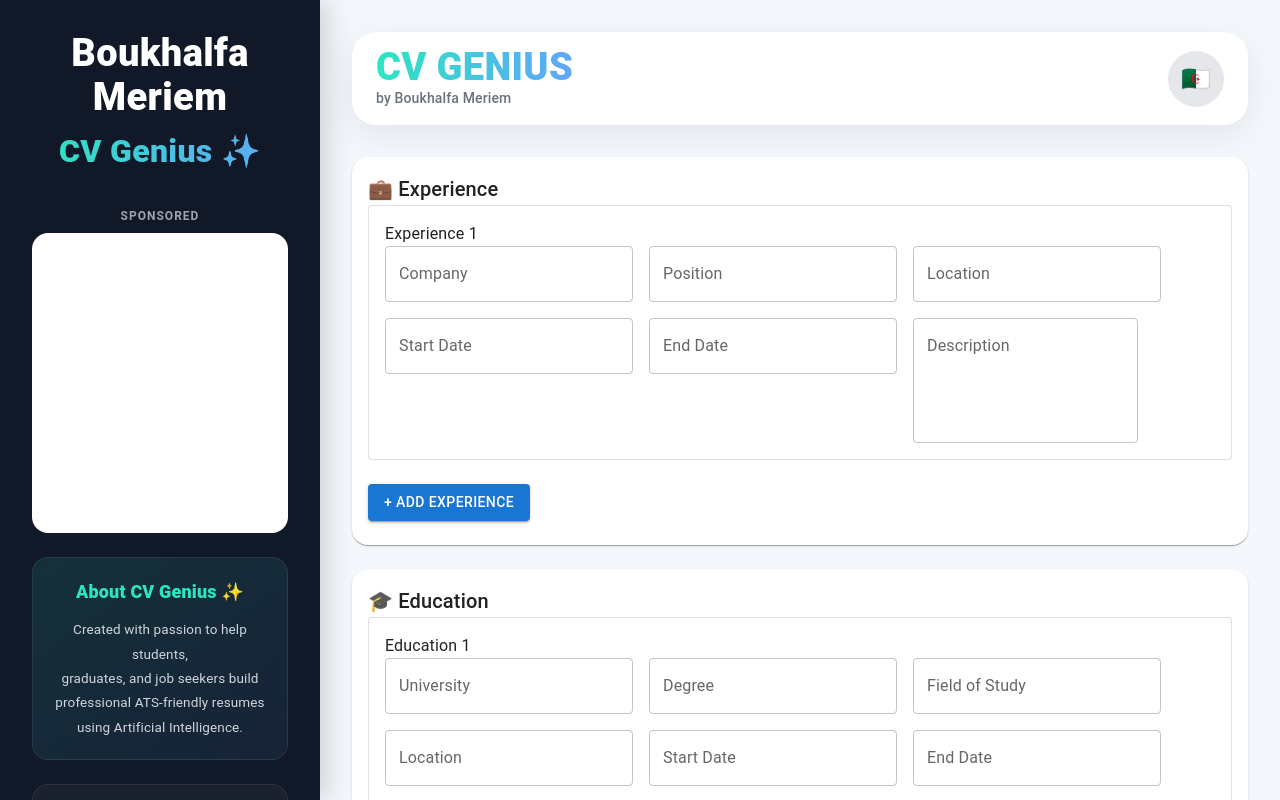
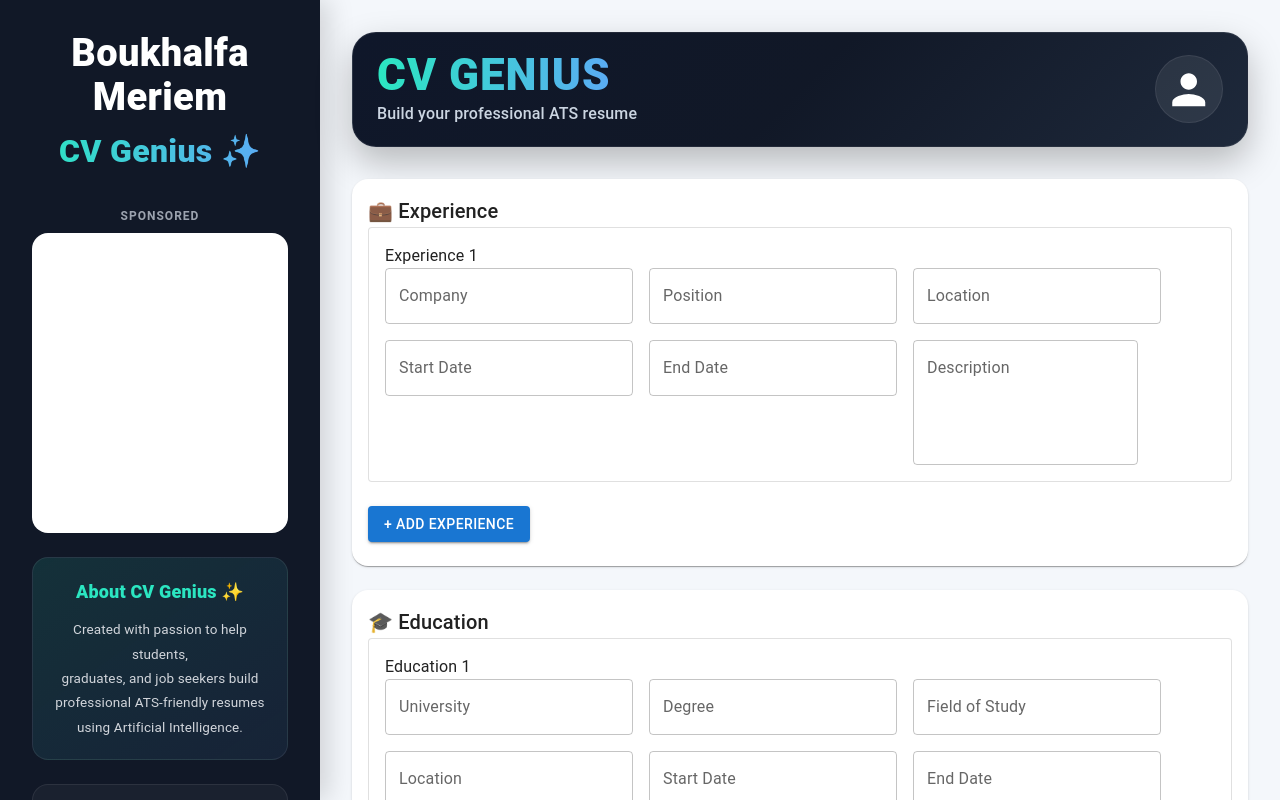
Before and after one commit to meriem-boukhalfa/cv-genius, a React (Vite) app in the folder frontend/: page / in a window 1280 px wide. Shown: the top 800 px of the page. Built offline with nearby package versions, Linux system fonts and the light colour scheme.

Commit message:
New professional dark header

```diff
--- a/frontend/src/components/Header.jsx
+++ b/frontend/src/components/Header.jsx
@@ -9,21 +9,19 @@ import MenuRoundedIcon from "@mui/icons-material/MenuRounded";
 
 export default function Header({ onMenuClick }) {
   return (
-    <Box
-      sx={{
-        mb: 4,
-      }}
-    >
+    <Box sx={{ mb: 4 }}>
       <Box
         sx={{
-          bgcolor: "#ffffff",
+          background:
+            "linear-gradient(135deg,#0F172A,#111827,#1E293B)",
           borderRadius: "24px",
           px: 3,
-          py: 2,
+          py: 2.5,
           display: "flex",
           justifyContent: "space-between",
           alignItems: "center",
-          boxShadow: "0 10px 35px rgba(0,0,0,.08)",
+          boxShadow: "0 15px 35px rgba(0,0,0,.25)",
+          border: "1px solid rgba(255,255,255,.08)",
         }}
       >
         <Box
@@ -33,7 +31,7 @@ export default function Header({ onMenuClick }) {
             gap: 2,
           }}
         >
-          {/* يظهر فقط في الهاتف */}
+          {/* Mobile Menu */}
 
           <IconButton
             onClick={onMenuClick}
@@ -42,16 +40,13 @@ export default function Header({ onMenuClick }) {
                 xs: "flex",
                 md: "none",
               },
-
-              width: 52,
-              height: 52,
-
-              borderRadius: "16px",
-
+              width: 56,
+              height: 56,
+              borderRadius: "18px",
               background:
                 "linear-gradient(135deg,#2BE6C1,#60A5FA)",
-
               color: "#fff",
+              boxShadow: "0 8px 25px rgba(43,230,193,.35)",
 
               "&:hover": {
                 background:
@@ -59,18 +54,20 @@ export default function Header({ onMenuClick }) {
               },
             }}
           >
-            <MenuRoundedIcon />
+            <MenuRoundedIcon sx={{ fontSize: 30 }} />
           </IconButton>
 
           <Box>
             <Typography
               sx={{
-                fontSize: {
-                  xs: 28,
-                  md: 38,
-                },
                 fontWeight: 900,
                 lineHeight: 1,
+                letterSpacing: 1,
+
+                fontSize: {
+                  xs: 30,
+                  md: 44,
+                },
 
                 background:
                   "linear-gradient(90deg,#2BE6C1,#60A5FA)",
@@ -84,28 +81,36 @@ export default function Header({ onMenuClick }) {
 
             <Typography
               sx={{
-                color: "#6B7280",
-                fontSize: 14,
+                color: "#CBD5E1",
+                fontSize: {
+                  xs: 13,
+                  md: 16,
+                },
+                mt: 0.6,
                 fontWeight: 500,
-                mt: 0.3,
               }}
             >
-              by Boukhalfa Meriem
+              Build your professional ATS resume
             </Typography>
           </Box>
         </Box>
 
         <Avatar
           sx={{
-            width: 56,
-            height: 56,
-            bgcolor: "#E5E7EB",
-            color: "#111827",
-            fontWeight: 700,
-            fontSize: 24,
+            width: {
+              xs: 58,
+              md: 68,
+            },
+            height: {
+              xs: 58,
+              md: 68,
+            },
+            bgcolor: "rgba(255,255,255,.08)",
+            border: "1px solid rgba(255,255,255,.08)",
+            fontSize: 28,
           }}
         >
-          🇩🇿
+
         </Avatar>
       </Box>
     </Box>
```
